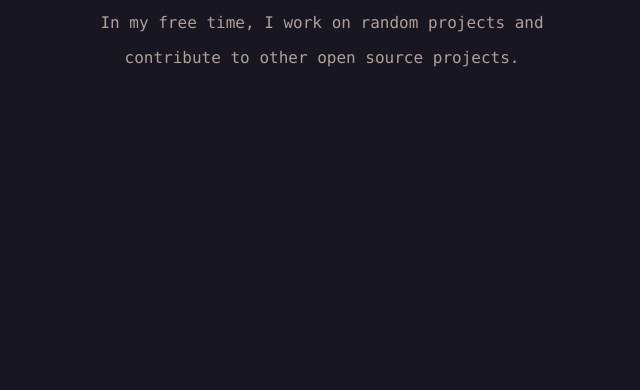
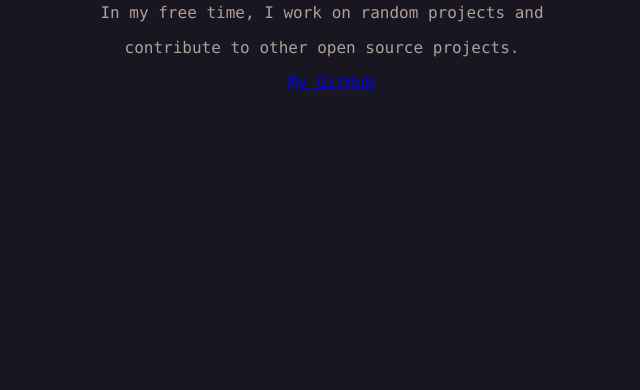
Before and after one commit to samuelolagunju/samuelolagunju.github.io, a plain HTML site: page index.html in a window 1280 px wide. Shown: the part 410-800 px from the top of the page, without its empty margins (318-958 px from the left). Drawn offline with Linux system fonts and the light colour scheme.

Commit message:
Added link to GitHub profile

```diff
--- a/index.html
+++ b/index.html
@@ -13,6 +13,8 @@
   <p>I’m currently learning full stack web development!</p>
   <p>In my free time, I work on random projects and</p>
   <p>contribute to other open source projects.</p>
+  &nbsp;
+  <a href="https://github.com/samuelolagunju">My GitHub</a>
 </body>
 
 </html>
```
